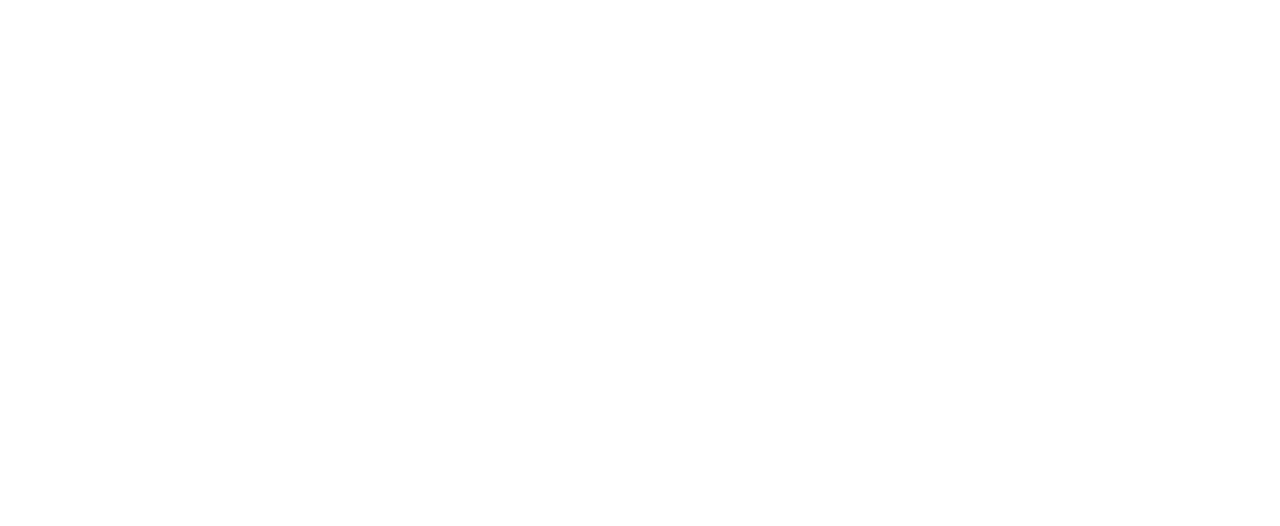
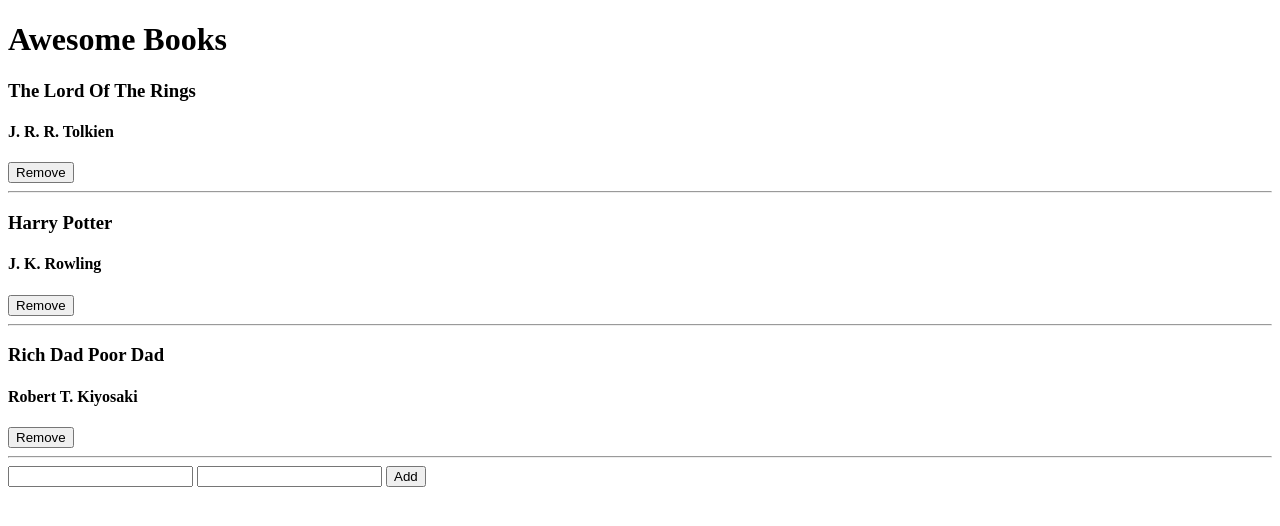
Before and after one commit to Omar-Muhamad/Awsome-Books-obj, a plain HTML site: page index.html in a window 1280 px wide. Drawn offline with Linux system fonts and the light colour scheme.

Commit message:
add books dyanmically

```diff
--- a/index.html
+++ b/index.html
@@ -4,9 +4,20 @@
   <meta charset="UTF-8">
   <meta http-equiv="X-UA-Compatible" content="IE=edge">
   <meta name="viewport" content="width=device-width, initial-scale=1.0">
-  <title>Awsome Books</title>
+  <title>Awesome Books</title>
 </head>
 <body>
+  <div class="container">
+    <h1>Awesome Books</h1>
+    <div class="booksCont" id="booksCont">
 
+    </div>
+    <div class="addBook">
+      <input type="text" id="title" required>
+      <input type="text" id="author" required>
+      <button type="submit" id="addBtn">Add</button>
+    </div>
+  </div>
+  <script src="/script.js"></script>
 </body>
 </html>
--- a/script.js
+++ b/script.js
@@ -0,0 +1,60 @@
+//  add Some Books Data
+let booksData = [
+  {
+    title: 'The Lord Of The Rings',
+    author: 'J. R. R. Tolkien',
+    id: 0,
+  },
+  {
+    title: 'Harry Potter',
+    author: 'J. K. Rowling',
+    id: 1,
+  },
+  {
+    title: 'Rich Dad Poor Dad',
+    author: 'Robert T. Kiyosaki',
+    id: 2,
+  }
+];
+
+const initLoad = (booksData) => {
+  const storedData =JSON.parse(localStorage.getItem('storedData'))
+  if(storedData){
+    storedData.forEach((book) => {
+      createBook(book)
+    })
+  }else {
+    localStorage.setItem('storedData', JSON.stringify(booksData))
+    booksData.forEach((book) => {
+      createBook(book)
+    })
+  }
+
+}
+
+
+function createBook(book) {
+  const booksCont = document.getElementById('booksCont');
+  const bookDiv = document.createElement('div');
+  bookDiv.className = "book"
+  bookDiv.id = `book-${book.id}`
+  const bookElement =
+    `
+      <h3 class="bookTitle">${book.title}</h3>
+      <h4 class="bookAuthor">${book.author}</h4>
+      <button class="removeBtn">Remove</button>
+      <hr>
+    `
+  bookDiv.innerHTML += bookElement;
+
+  bookDiv.querySelector(".removeBtn").addEventListener('click', (event) => {
+    const book = document.querySelector("#" + event.target.parentElement.id);
+    book.parentElement.removeChild(book);
+    let storedData = JSON.parse(localStorage.getItem("storedData"))
+    // slice
+    localStorage.setItem('storedData', JSON.stringify(storedData))
+
+  });
+  booksCont.append(bookDiv)
+}
+initLoad(booksData)
```
